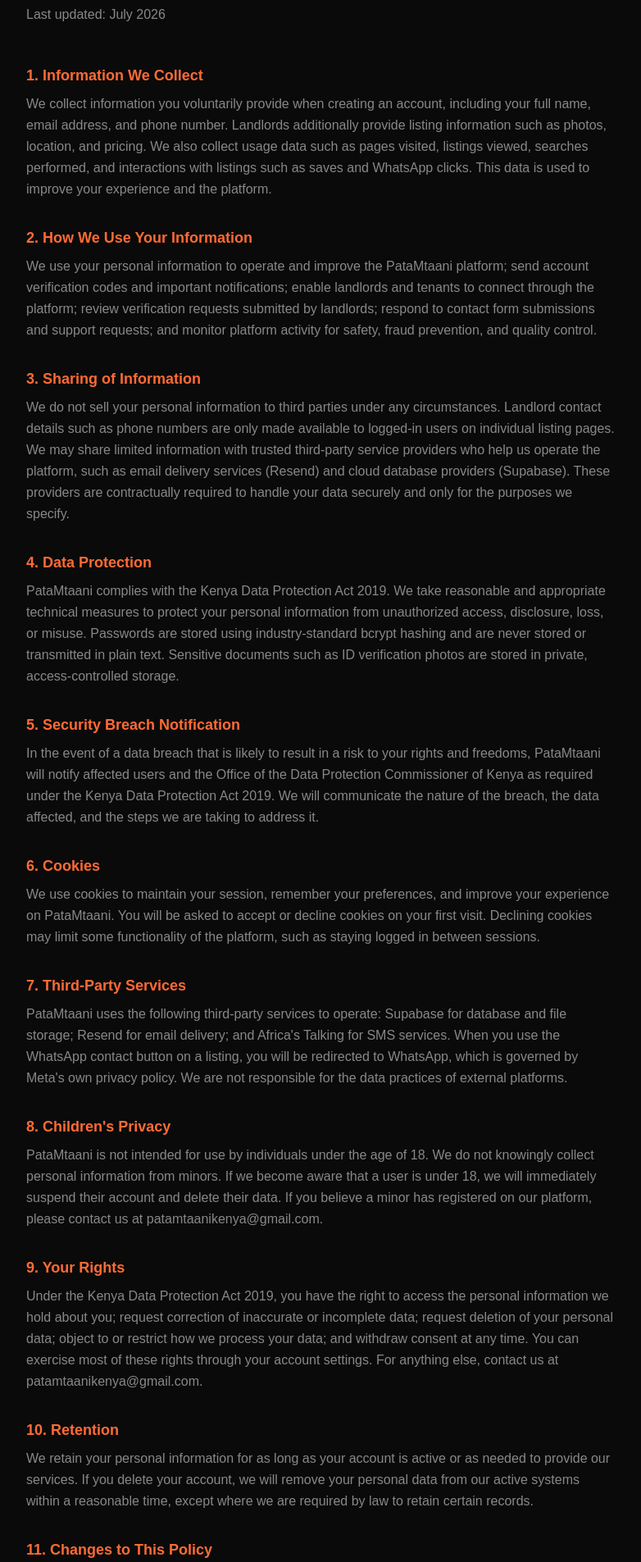
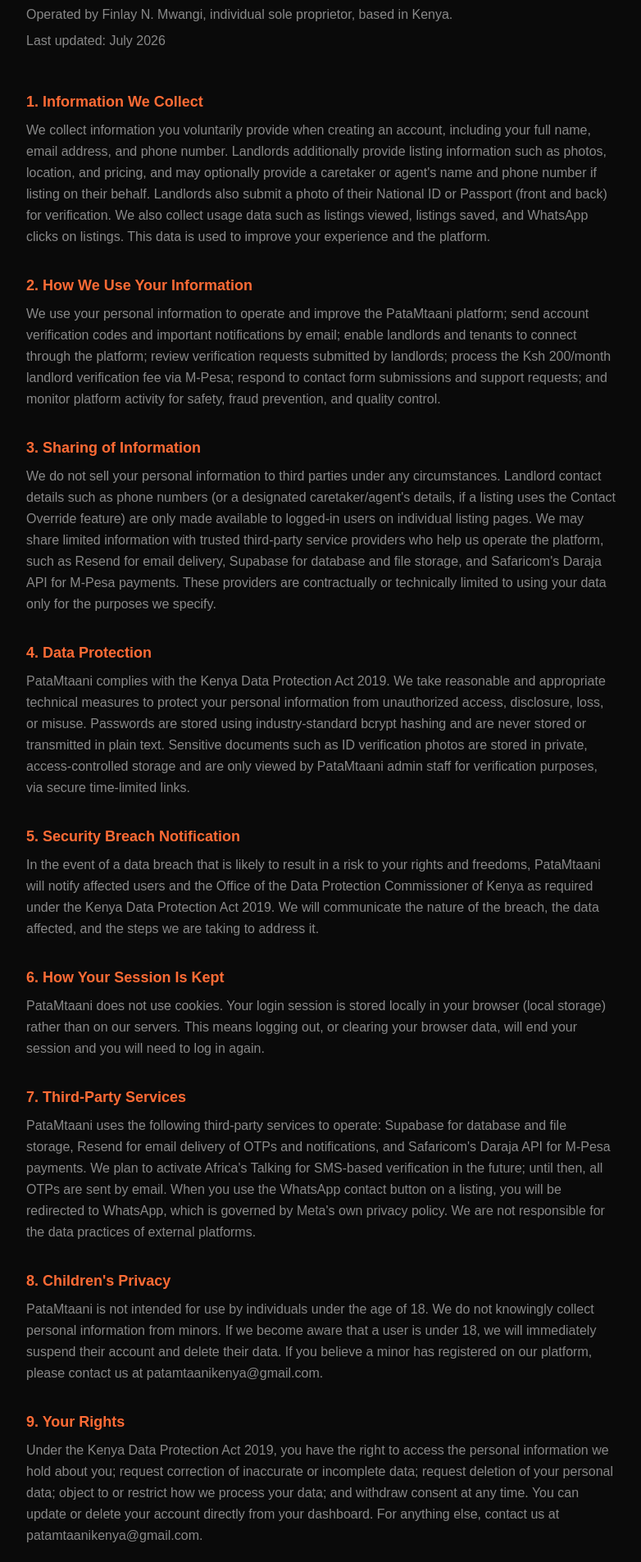
Before and after one commit to finleymwangi/patamtaanikenya, a Next.js app: page /privacy in a window 1280 px wide. Shown: the part 175-2080 px from the top of the page at 82% size, without its empty margins (248-1030 px from the left). Built offline with nearby package versions, Linux system fonts and the light colour scheme.

Commit message:
Rewrite About, Terms, and Privacy pages for accuracy and correct operator name

```diff
--- a/src/app/contact/page.js
+++ b/src/app/contact/page.js
@@ -86,7 +86,9 @@
               <div className="w-10 h-10 bg-[#FF6B35]/10 border border-[#FF6B35]/20 rounded-xl flex items-center justify-center text-[#FF6B35]">📧</div>
               <div>
                 <p className="text-xs text-[#888] mb-0.5">Email</p>
-                <p className="font-medium">patamtaanikenya@gmail.com</p>
+                <a href="mailto:patamtaanikenya@gmail.com" className="font-medium text-[#FF6B35] hover:underline">
+                  Email Us!😊
+                </a>
               </div>
             </div>
             <div className="flex items-center gap-3">
@@ -99,7 +101,7 @@
                   rel="noopener noreferrer"
                   className="font-medium text-[#FF6B35] hover:underline"
                   >
-                    Talk To Us On WhatsApp! 😊
+                    Talk To Us On WhatsApp!😊
                   </a>
               </div>
             </div>
--- a/src/app/privacy/page.js
+++ b/src/app/privacy/page.js
@@ -8,37 +8,38 @@
 
       <div className="max-w-3xl mx-auto px-6 py-16">
         <h1 className="text-4xl font-black mb-2">Privacy Policy</h1>
+        <p className="text-[#888] mb-2">Operated by Finlay N. Mwangi, individual sole proprietor, based in Kenya.</p>
         <p className="text-[#888] mb-12">Last updated: July 2026</p>
 
         <div className="space-y-8">
           {[
             {
               title: "1. Information We Collect",
-              content: "We collect information you voluntarily provide when creating an account, including your full name, email address, and phone number. Landlords additionally provide listing information such as photos, location, and pricing. We also collect usage data such as pages visited, listings viewed, searches performed, and interactions with listings such as saves and WhatsApp clicks. This data is used to improve your experience and the platform."
+              content: "We collect information you voluntarily provide when creating an account, including your full name, email address, and phone number. Landlords additionally provide listing information such as photos, location, and pricing, and may optionally provide a caretaker or agent's name and phone number if listing on their behalf. Landlords also submit a photo of their National ID or Passport (front and back) for verification. We also collect usage data such as listings viewed, listings saved, and WhatsApp clicks on listings. This data is used to improve your experience and the platform."
             },
             {
               title: "2. How We Use Your Information",
-              content: "We use your personal information to operate and improve the PataMtaani platform; send account verification codes and important notifications; enable landlords and tenants to connect through the platform; review verification requests submitted by landlords; respond to contact form submissions and support requests; and monitor platform activity for safety, fraud prevention, and quality control."
+              content: "We use your personal information to operate and improve the PataMtaani platform; send account verification codes and important notifications by email; enable landlords and tenants to connect through the platform; review verification requests submitted by landlords; process the Ksh 200/month landlord verification fee via M-Pesa; respond to contact form submissions and support requests; and monitor platform activity for safety, fraud prevention, and quality control."
             },
             {
               title: "3. Sharing of Information",
-              content: "We do not sell your personal information to third parties under any circumstances. Landlord contact details such as phone numbers are only made available to logged-in users on individual listing pages. We may share limited information with trusted third-party service providers who help us operate the platform, such as email delivery services (Resend) and cloud database providers (Supabase). These providers are contractually required to handle your data securely and only for the purposes we specify."
+              content: "We do not sell your personal information to third parties under any circumstances. Landlord contact details such as phone numbers (or a designated caretaker/agent's details, if a listing uses the Contact Override feature) are only made available to logged-in users on individual listing pages. We may share limited information with trusted third-party service providers who help us operate the platform, such as Resend for email delivery, Supabase for database and file storage, and Safaricom's Daraja API for M-Pesa payments. These providers are contractually or technically limited to using your data only for the purposes we specify."
             },
             {
               title: "4. Data Protection",
-              content: "PataMtaani complies with the Kenya Data Protection Act 2019. We take reasonable and appropriate technical measures to protect your personal information from unauthorized access, disclosure, loss, or misuse. Passwords are stored using industry-standard bcrypt hashing and are never stored or transmitted in plain text. Sensitive documents such as ID verification photos are stored in private, access-controlled storage."
+              content: "PataMtaani complies with the Kenya Data Protection Act 2019. We take reasonable and appropriate technical measures to protect your personal information from unauthorized access, disclosure, loss, or misuse. Passwords are stored using industry-standard bcrypt hashing and are never stored or transmitted in plain text. Sensitive documents such as ID verification photos are stored in private, access-controlled storage and are only viewed by PataMtaani admin staff for verification purposes, via secure time-limited links."
             },
             {
               title: "5. Security Breach Notification",
               content: "In the event of a data breach that is likely to result in a risk to your rights and freedoms, PataMtaani will notify affected users and the Office of the Data Protection Commissioner of Kenya as required under the Kenya Data Protection Act 2019. We will communicate the nature of the breach, the data affected, and the steps we are taking to address it."
             },
             {
-              title: "6. Cookies",
-              content: "We use cookies to maintain your session, remember your preferences, and improve your experience on PataMtaani. You will be asked to accept or decline cookies on your first visit. Declining cookies may limit some functionality of the platform, such as staying logged in between sessions."
+              title: "6. How Your Session Is Kept",
+              content: "PataMtaani does not use cookies. Your login session is stored locally in your browser (local storage) rather than on our servers. This means logging out, or clearing your browser data, will end your session and you will need to log in again."
             },
             {
               title: "7. Third-Party Services",
-              content: "PataMtaani uses the following third-party services to operate: Supabase for database and file storage; Resend for email delivery; and Africa's Talking for SMS services. When you use the WhatsApp contact button on a listing, you will be redirected to WhatsApp, which is governed by Meta's own privacy policy. We are not responsible for the data practices of external platforms."
+              content: "PataMtaani uses the following third-party services to operate: Supabase for database and file storage, Resend for email delivery of OTPs and notifications, and Safaricom's Daraja API for M-Pesa payments. We plan to activate Africa's Talking for SMS-based verification in the future; until then, all OTPs are sent by email. When you use the WhatsApp contact button on a listing, you will be redirected to WhatsApp, which is governed by Meta's own privacy policy. We are not responsible for the data practices of external platforms."
             },
             {
               title: "8. Children's Privacy",
@@ -46,15 +47,15 @@
             },
             {
               title: "9. Your Rights",
-              content: "Under the Kenya Data Protection Act 2019, you have the right to access the personal information we hold about you; request correction of inaccurate or incomplete data; request deletion of your personal data; object to or restrict how we process your data; and withdraw consent at any time. You can exercise most of these rights through your account settings. For anything else, contact us at patamtaanikenya@gmail.com."
+              content: "Under the Kenya Data Protection Act 2019, you have the right to access the personal information we hold about you; request correction of inaccurate or incomplete data; request deletion of your personal data; object to or restrict how we process your data; and withdraw consent at any time. You can update or delete your account directly from your dashboard. For anything else, contact us at patamtaanikenya@gmail.com."
             },
             {
               title: "10. Retention",
-              content: "We retain your personal information for as long as your account is active or as needed to provide our services. If you delete your account, we will remove your personal data from our active systems within a reasonable time, except where we are required by law to retain certain records."
+              content: "We retain your personal information for as long as your account is active or as needed to provide our services. If you delete your account, we will remove your personal data from our active systems within a reasonable time, except where we are required by law to retain certain records, such as payment records."
             },
             {
               title: "11. Changes to This Policy",
-              content: "We may update this Privacy Policy from time to time to reflect changes in our practices or Kenyan law. We will notify you of significant changes by email or through a prominent notice on the platform. The date at the top of this page will always reflect when the policy was last updated."
+              content: "We may update this Privacy Policy from time to time to reflect changes in our practices or Kenyan law — for example, as we activate SMS-based OTPs or introduce new payment methods. We will notify you of significant changes by email or through a prominent notice on the platform. The date at the top of this page will always reflect when the policy was last updated."
             },
             {
               title: "12. Contact",
--- a/src/app/terms/page.js
+++ b/src/app/terms/page.js
@@ -8,6 +8,7 @@
 
       <div className="max-w-3xl mx-auto px-6 py-16">
         <h1 className="text-4xl font-black mb-2">Terms and Conditions</h1>
+        <p className="text-[#888] mb-2">Operated by Finlay N. Mwangi, individual sole proprietor, based in Kenya.</p>
         <p className="text-[#888] mb-12">Last updated: July 2026</p>
 
         <div className="space-y-8 text-[#f5f0eb]">
@@ -30,11 +31,11 @@
             },
             {
               title: "5. Verification",
-              content: "Landlord verification is currently offered free of charge. PataMtaani reserves the right to reject a verification application if the submitted documents do not meet our standards or if the identity cannot be confirmed. Verification does not constitute an endorsement or guarantee of a landlord's listings or conduct."
+              content: "Submitting your ID for landlord verification is free. Activating your verified badge, once your ID is approved, requires a Ksh 200 monthly fee paid via M-Pesa. PataMtaani reserves the right to reject a verification application if the submitted documents do not meet our standards or if the identity cannot be confirmed. Verification does not constitute an endorsement or guarantee of a landlord's listings or conduct."
             },
             {
               title: "6. Intellectual Property",
-              content: "All content on PataMtaani, including the platform design, logo, branding, and written content, is the property of PataMtaani and is protected under Kenyan intellectual property law. You may not copy, reproduce, distribute, or use any part of the platform for commercial purposes without our written permission. Content you submit to the platform, such as listing photos and descriptions, remains your property, but you grant PataMtaani a non-exclusive licence to display and use that content for platform operations."
+              content: "All content on PataMtaani, including the platform design, logo, branding, and written content, is the property of Finlay N. Mwangi and is protected under Kenyan intellectual property law. You may not copy, reproduce, distribute, or use any part of the platform for commercial purposes without written permission. Content you submit to the platform, such as listing photos and descriptions, remains your property, but you grant PataMtaani a non-exclusive licence to display and use that content for platform operations."
             },
             {
               title: "7. Prohibited Activities",
```
Also changed, not shown: src/app/about/page.js (+7 -2 lines).
